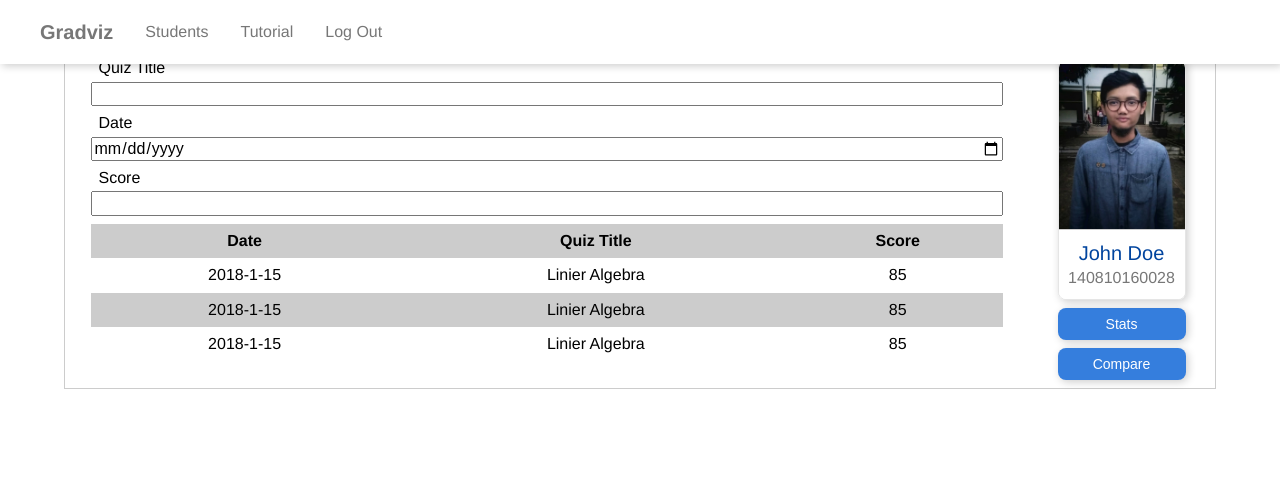
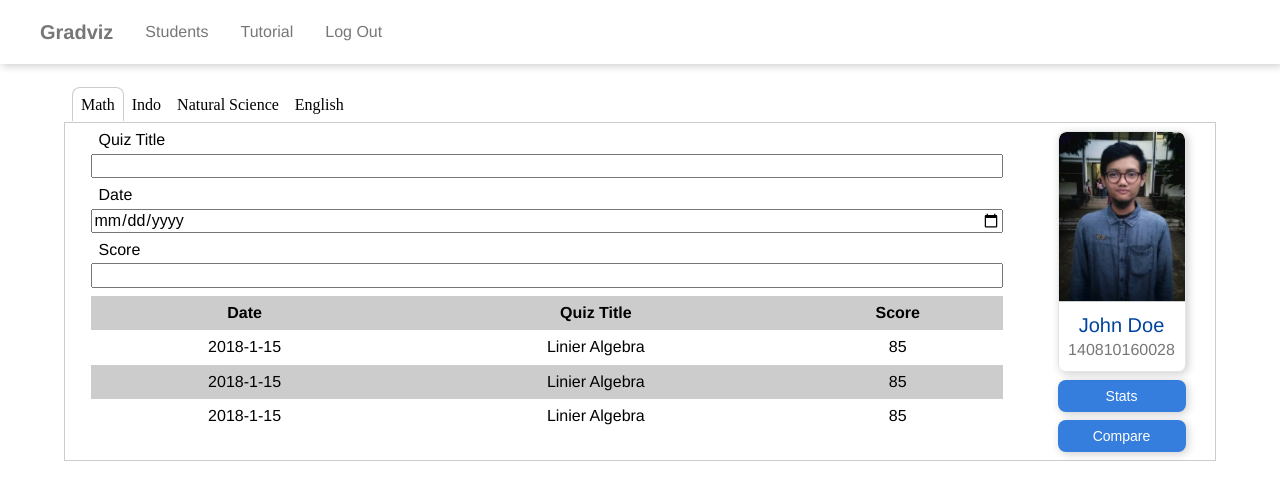
Before and after one commit to fahmifan/grad-viz-react, a React (Create React App) app: page /dashboard/1 in a window 1280 px wide. Shown: the top 500 px of the page. Built offline with nearby package versions, Linux system fonts and the light colour scheme.

Commit message:
change to adapat nav fixed scroll

```diff
--- a/src/containers/Dashboard/Dashboard.js
+++ b/src/containers/Dashboard/Dashboard.js
@@ -7,7 +7,7 @@ import Student from '../../components/Student/Student';
 class Dashoard extends Component {
   render() {
     return (
-      <div className="w-90 h-100 center">
+      <div className="w-90 h-100 center mt5 pt2 relative">
         <Tabs />
         <div className="flex w-95 h-100 center mt0 pa0 ba b--black-20">
           <StudentForm />
```
